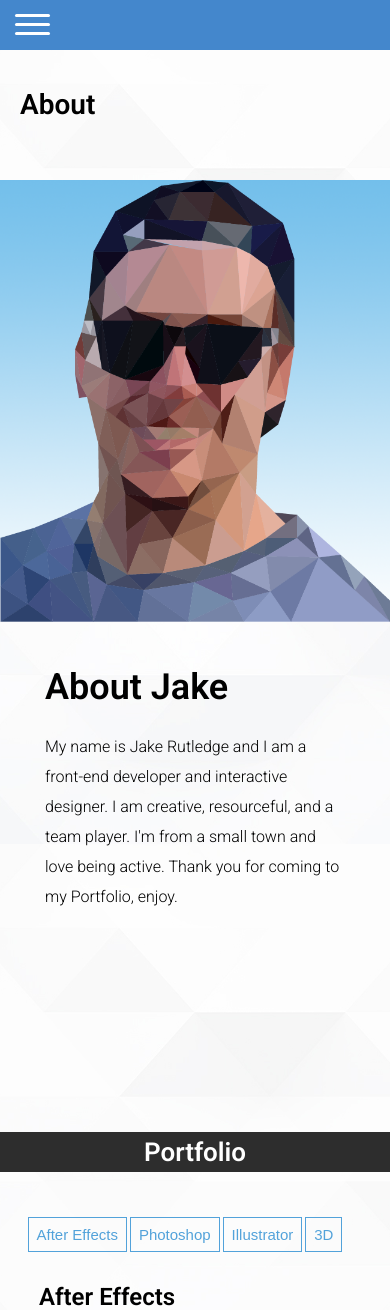
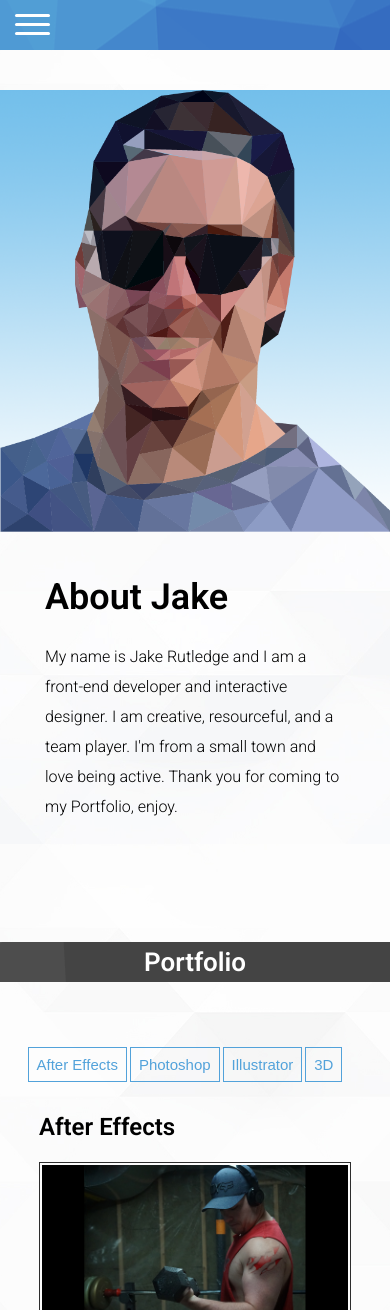
Before and after one commit to jakerutl/portfolio, a PHP site: page /about.php in a window 390 px wide. Shown: the top 1310 px of the page. Run offline with PHP 8.4, Linux system fonts and the light colour scheme; some libraries are stand-ins or nearby versions; some web fonts are replaced.

Commit message:
added more styling

```diff
--- a/about.php
+++ b/about.php
@@ -4,8 +4,8 @@
 
 <div class="Aboutbody" id="1">
  <div class="pic">
-  <h1 class="liljake">About</h1>
-   <img  id="img-top" src="images/low_poly_portrait2.png" alt="">
+  <!-- <h1 class="liljake">About</h1> -->
+   <img src="images/low_poly_portrait2.png" alt="">
  </div>
 
   <div class="top">
@@ -14,12 +14,12 @@
 <div class="bio">
   <h2 class="title">About Jake</h2>
   <p class="info">My name is Jake Rutledge and I am a front-end developer and interactive designer. I am creative, resourceful, and a team player. I'm from a small town and love being active. Thank you for coming to my Portfolio, enjoy.  </p>
-
-
 </div>
 </div>
 
+
 <div class="greyBox" id="2">
+
   <h1 id="portTitle">Portfolio</h1>
 </div>
 
@@ -44,6 +44,8 @@
    <img src="" alt="feature image" class="lightbox-img">
    <h1 class="img-title">placeholder</h1>
    <p class="img-desc">placeholder copy</p>
+     <div class="prev"></div>
+     <div class="next"></div>
  </section>
 </div>
 
@@ -106,6 +108,7 @@
 
 
 <script src="js/contentObject.js"></script>
+<script src="js/nextpre.js"></script>
 <script src="js/scrollto.js"></script>
 <script src="js/scroll.js"></script>
 <script src="js/main.js"></script>
--- a/css/styles.css
+++ b/css/styles.css
@@ -89,7 +89,8 @@ table {
     .Aboutbody {
       width: 100%;
       margin: 0 auto;
-      padding-top: 0; } }
+      padding-top: 0;
+      padding-bottom: 300px; } }
   .Aboutbody .pic img {
     width: 30%;
     padding: 5px;
@@ -172,10 +173,14 @@ table {
       font-weight: bold; } }
 
 .greyBox {
+  background-image: url(../images/background2.png);
+  background-position: center center;
+  background-repeat: no-repeat;
+  background-blend-mode: overlay;
   width: 100%;
   height: 40px;
-  background-color: #2d2d2d;
-  margin-bottom: 45px;
+  background-color: #4d4d4d;
+  margin-bottom: 65px;
   overflow: hidden; }
 
 #conTitle {
@@ -423,14 +445,21 @@ table {
   width: 100%;
   margin-bottom: 20px;
   float: left;
-  background-color: #2d2d2d; }
+  background-image: url(../images/background2.png);
+  background-position: center center;
+  background-repeat: no-repeat;
+  background-blend-mode: overlay;
+  background-color: overlay;
+  background-color: #4487cc; }
 
 .navigation {
   width: 960px;
-  margin: 0 auto; }
+  margin: 0 auto;
+  index: 7; }
   .navigation ul li {
     display: inline; }
     .navigation ul li a {
+      font-weight: bold;
       font-size: 14px;
       color: white;
       display: inline-block;
@@ -545,7 +578,10 @@ table {
     height: 50px;
     background-color: #4487CC;
     cursor: pointer;
-    /*position: fixed;*/ }
+    background-image: url(../images/background3.png);
+    background-position: center center;
+    background-repeat: no-repeat;
+    background-blend-mode: overlay; }
 
   .Stickyhamburger {
     z-index: 2;
--- a/js/top.js
+++ b/js/top.js
@@ -54,8 +54,6 @@ function moveTop(){
 //   })
 // }
 
-
-
 function hideNav(){
   if (document.body.scrollTop > 0 || document.documentElement.scrollTop > 10) {
       document.querySelector(".Stickyhamburger").style.display = "block";
--- a/scss/_about.scss
+++ b/scss/_about.scss
@@ -11,6 +11,7 @@
     width: 100%;
     margin: 0 auto;
     padding-top: 0;
+    padding-bottom: 300px;
   }
 
 
--- a/scss/_contact.scss
+++ b/scss/_contact.scss
@@ -28,10 +28,14 @@
 }
 
 .greyBox{
+  background-image: url(../images/background2.png) ;
+  background-position: center center;
+  background-repeat:  no-repeat;
+  background-blend-mode: overlay;
   width: 100%;
   height: 40px;
-  background-color: #2d2d2d;
-  margin-bottom: 45px;
+  background-color: #4d4d4d;
+  margin-bottom: 65px;
   overflow: hidden;
 }
 
--- a/scss/_gallery.scss
+++ b/scss/_gallery.scss
@@ -57,6 +57,24 @@
 
 
 .lightbox {
+  .prev{
+    width: 50px;
+    height: 50px;
+    float: left;
+    background-color: white;
+    cursor: pointer;
+    margin-left: 120px;
+    display: none;
+  }
+  .next{
+    width: 50px;
+    height: 50px;
+    float: right;
+    background-color: white;
+    cursor: pointer;
+    margin-right: 120px;
+    display: none;
+  }
   position: absolute;
   display: none;
   top: 0;
--- a/scss/_nav.scss
+++ b/scss/_nav.scss
@@ -67,6 +67,7 @@ transition: all 0.3s ease;
   width: 60px;
   margin-top: 6px;
   margin-right: 15px;
+  index: 8;
 }
 
 .navCon{
@@ -76,16 +77,24 @@ transition: all 0.3s ease;
   width:100%;
   margin-bottom: 20px;
   float: left;
-  background-color: #2d2d2d;
-  // border-bottom: 1px solid #2d2d2d;
+  background-image: url(../images/background2.png) ;
+  background-position: center center;
+  background-repeat:  no-repeat;
+  background-blend-mode: overlay;
+  background-color: overlay;
+  background-color: #4487cc;
 }
+
+
 
 .navigation{
   width: 960px;
   margin: 0 auto;
+  index: 7;
   ul li{
     display: inline;
     a{
+      font-weight: bold;
       font-size: 14px;
       // color: #4487CC;
       color: white;
@@ -136,10 +145,15 @@ transition: all 0.3s ease;
     /*z-index: 1;*/
     top: 0;
     left: 0;
-    background-color: #2d2d2d;
     overflow-x: hidden;
     padding-top: 60px;
     transition: 0.5s;
+    background-image: url(../images/background4.png) ;
+    background-position: center center;
+    background-repeat:  no-repeat;
+    background-blend-mode: overlay;
+    background-color: #2d2d2d;
+
     li {
     // margin-top: 20px;
     a {
@@ -230,7 +244,10 @@ width: 22px;
   height: 50px;
   background-color: #4487CC;
   cursor: pointer;
-  /*position: fixed;*/
+  background-image: url(../images/background3.png) ;
+  background-position: center center;
+  background-repeat:  no-repeat;
+  background-blend-mode: overlay;
 }
 
 .Stickyhamburger{
@@ -244,6 +261,10 @@ width: 22px;
   background-color: #4487CC;
   cursor: pointer;
   position: fixed;
+  background-image: url(../images/background3.png) ;
+  background-position: center center;
+  background-repeat:  no-repeat;
+  background-blend-mode: overlay;
 }
 
 }
```
Also changed, not shown: other parts of css/styles.css (+29 -4 lines), images/background2.png (added), images/background3.png (added), images/background4.png (added), images/j.svg (deleted), images/shape.svg (deleted), 1 other file.
